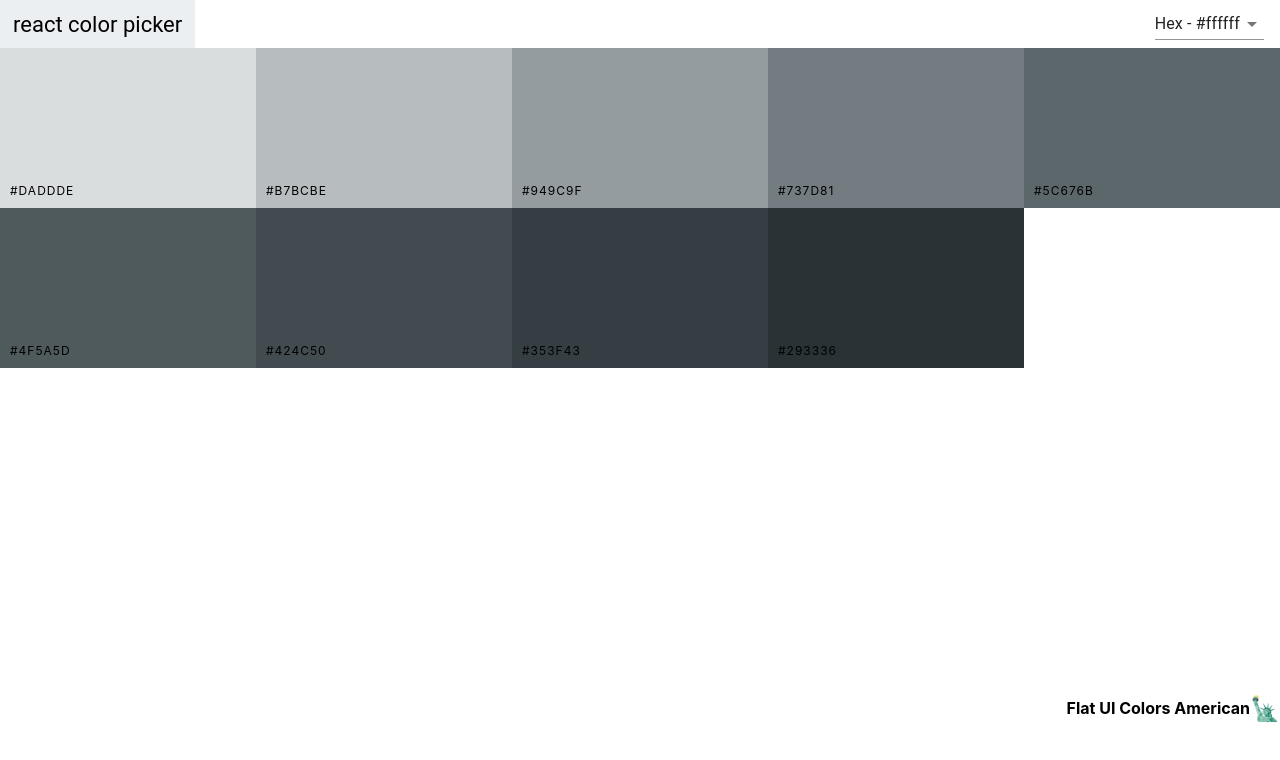
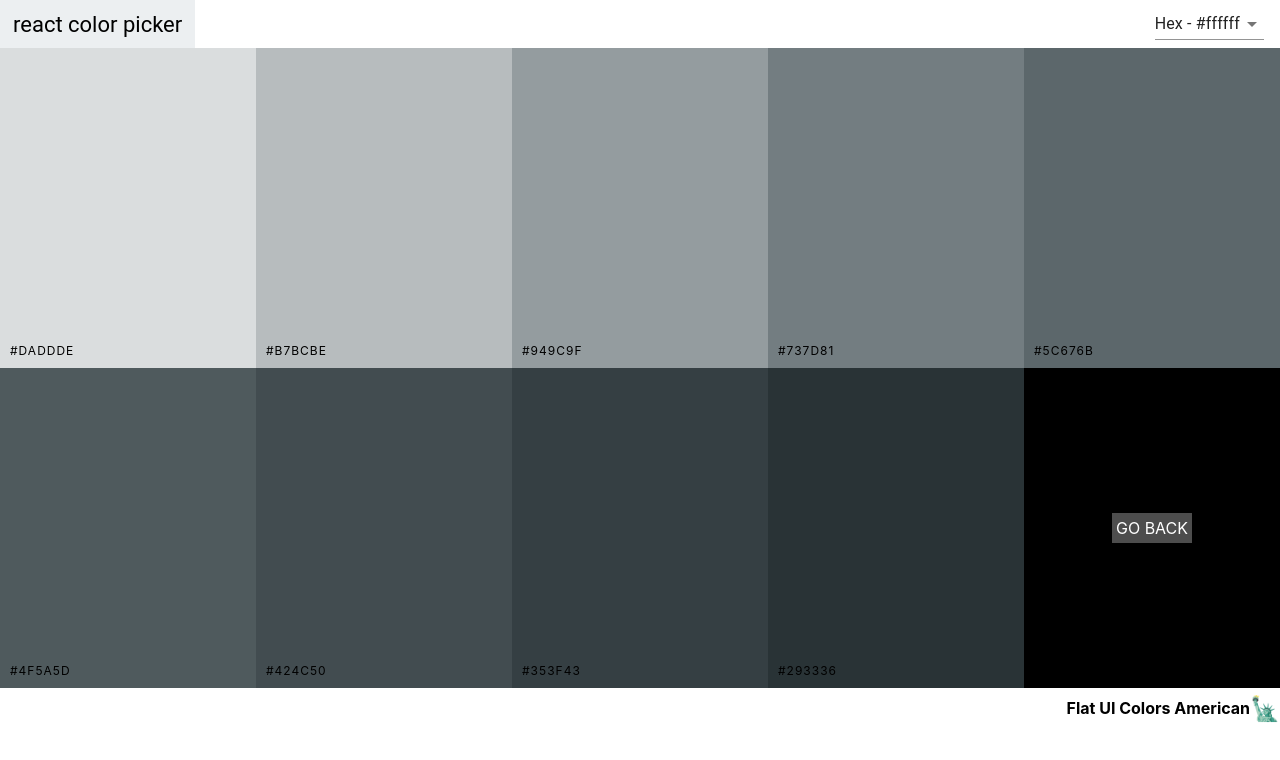
Before and after one commit to Ollie-lee/colorPalette, a React (Create React App) app in the folder colors-app/: page /palette/flat-ui-colors-american/americanriver in a window 1280 px wide. Shown: the top 760 px of the page. Built offline with nearby package versions, Linux system fonts and the light colour scheme; the HTML template or start-up script is replaced by a standard one.

Commit message:
add go back box

```diff
--- a/colors-app/src/ColorBox.css
+++ b/colors-app/src/ColorBox.css
@@ -4,7 +4,14 @@
   margin: 0px auto -4px auto;
   display: inline-block;
   position: relative;
-  cursor: pointer;
+}
+
+.SingleColorPalette .ColorBox {
+  height: 50%;
+}
+
+.ColorBox.go-back {
+  background-color: black;
 }
 
 .copy-button {
@@ -35,6 +42,49 @@
   opacity: 0;
 }
 
+.back-button {
+  display: inline-block;
+  background-color: rgba(255, 255, 255, 0.3);
+  position: absolute;
+  border: none;
+  top: 50%;
+  left: 50%;
+  transform: translate(-50%, -50%);
+  color: white;
+  width: 80px;
+  height: 30px;
+  text-align: center;
+  line-height: 30px;
+  text-transform: uppercase;
+  text-decoration: none;
+  overflow: hidden;
+  cursor: pointer;
+
+}
+
+.back-button::after {
+  content: "";
+  display: block;
+  width: 100%;
+  height: 100%;
+  position: absolute;
+  background: linear-gradient(
+    0deg,
+    rgba(0, 0, 0, 0),
+    rgba(255, 255, 255, 0.3),
+    rgba(0, 0, 0, 0)
+  );
+  left: 0;
+  top: 0;
+  transform: rotate(-45deg) translate(0, -200%);
+
+}
+
+.back-button:hover::after {
+  transition: .5s ease-in-out;
+  transform: rotate(-45deg) translate(0, 200%);
+}
+
 .ColorBox:hover .copy-button {
   opacity: 1;
   transform: translate(-50%, -50%);
@@ -61,7 +111,7 @@
   font-size: 12px;
 }
 
-.ColorBox .see-more{
+.ColorBox .see-more {
   display: inline-block;
   background-color: rgba(255, 255, 255, 0.3);
   position: absolute;
@@ -74,28 +124,50 @@
   text-align: center;
   line-height: 30px;
   text-transform: uppercase;
+  overflow: hidden;
 }
 
-.copy-overlay{
+.see-more::after {
+  content: "";
+  display: block;
+  width: 100%;
+  height: 100%;
+  position: absolute;
+  background: linear-gradient(
+    0deg,
+    rgba(0, 0, 0, 0),
+    rgba(255, 255, 255, 0.3),
+    rgba(0, 0, 0, 0)
+  );
+  left: 0;
+  top: 0;
+  transform: rotate(-45deg) translate(0, -200%);
+
+}
+
+.see-more:hover::after {
+  transition: .5s ease-in-out;
+  transform: rotate(-45deg) translate(0, 200%);
+}
+
+.copy-overlay {
   opacity: 0;
   z-index: 0;
   width: 100%;
   height: 100%;
-  transform: scale(.1);
-  transition: transform .6s ease-in-out;
-
+  transform: scale(0.1);
+  transition: transform 0.6s ease-in-out;
 }
 
-.copy-overlay.show{
+.copy-overlay.show {
   opacity: 1;
   transform: scale(50);
   /* make sure above all elements */
   z-index: 10;
   position: absolute;
-
 }
 
-.copy-msg{
+.copy-msg {
   position: fixed;
   left: 0;
   right: 0;
@@ -105,25 +177,24 @@
   align-items: center;
   justify-content: center;
   font-size: 3rem;
-  transform: scale(.1);
+  transform: scale(0.1);
   opacity: 0;
   visibility: hidden;
   color: white;
   flex-direction: column;
-
 }
 
-.copy-msg.show{
+.copy-msg.show {
   opacity: 1;
   visibility: visible;
   transform: scale(1);
   z-index: 25;
   /* when .show is gone, transition will also gone */
-  transition: all .4s ease-in-out;
-  transition-delay: .3s;
+  transition: all 0.4s ease-in-out;
+  transition-delay: 0.3s;
 }
 
-.copy-msg h1{
+.copy-msg h1 {
   font-weight: 400;
   text-shadow: 1px 2px black;
   background: rgba(255, 255, 255, 0.2);
@@ -134,7 +205,7 @@
   text-transform: uppercase;
 }
 
-.copy-msg p{
+.copy-msg p {
   font-size: 2rem;
-  font-weight: 100  ;
+  font-weight: 100;
 }
--- a/colors-app/src/SingleColorPalette.js
+++ b/colors-app/src/SingleColorPalette.js
@@ -3,6 +3,7 @@ import { colors } from '@material-ui/core'
 import ColorBox from './ColorBox'
 import Navbar from './Navbar'
 import PaletteFooter from './PaletteFooter'
+import { Link } from 'react-router-dom'
 
 export default class SingleColorPalette extends Component {
 
@@ -30,20 +31,25 @@ export default class SingleColorPalette extends Component {
   }
   render() {
     const { format } = this.state
-    const { paletteName, emoji } = this.props.palette
+    const { paletteName, emoji, id } = this.props.palette
     const colorBoxes = this._shades.map((color) =>
-      <ColorBox key={color.id}
+      <ColorBox key={color.name}
         name={color[format]}
         background={color[format]}
         showLink={false} />
     )
     return (
-      <div className='Palette' >
+      <div className='SingleColorPalette Palette' >
         <Navbar
           handleChange={this.changeFormat}
           showingAllColors={false}
         />
-        <div className='Palette-colors'>{colorBoxes}</div>
+        <div className='Palette-colors'>
+          {colorBoxes}
+          <div className='go-back ColorBox'>
+            <Link to={`/palette/${id}`} className='back-button'>Go Back</Link>
+          </div>
+        </div>
         <PaletteFooter
           paletteName={paletteName}
           emoji={emoji}
```
